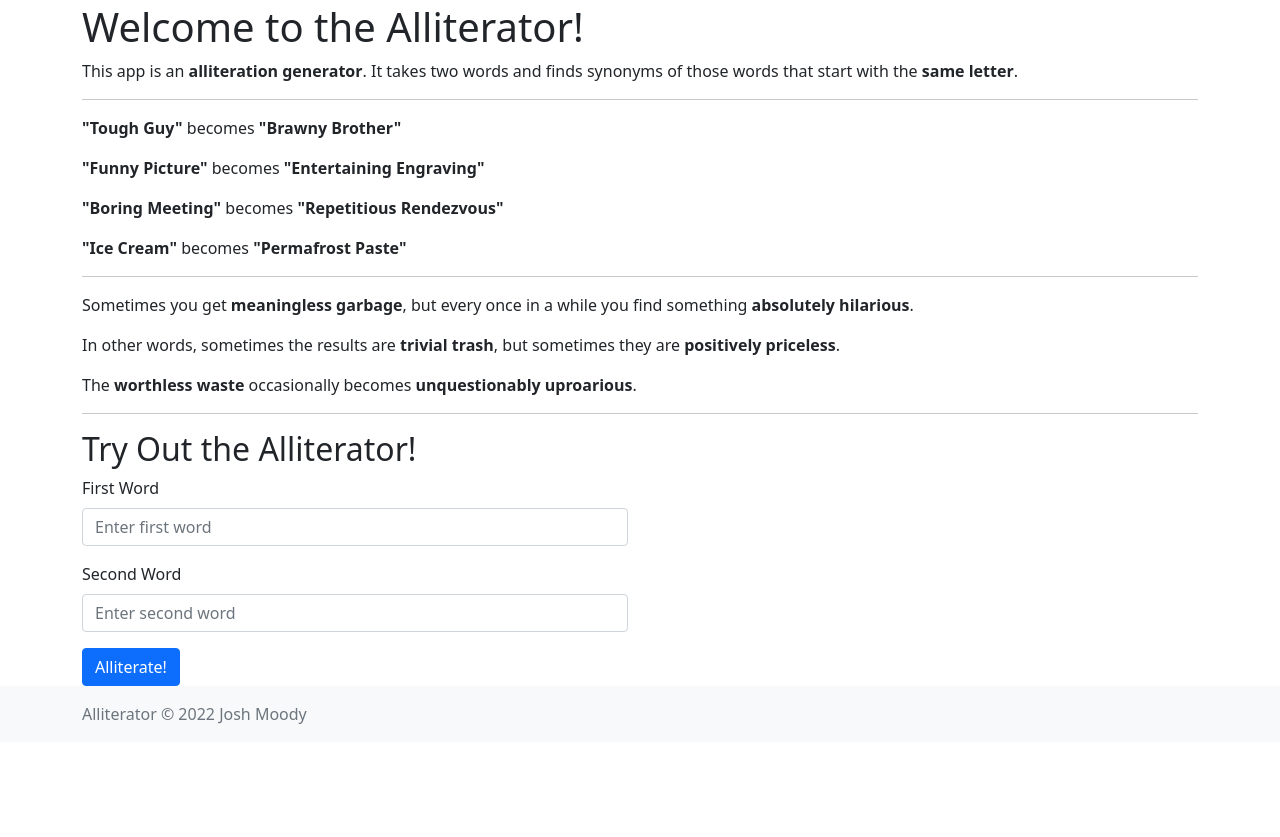
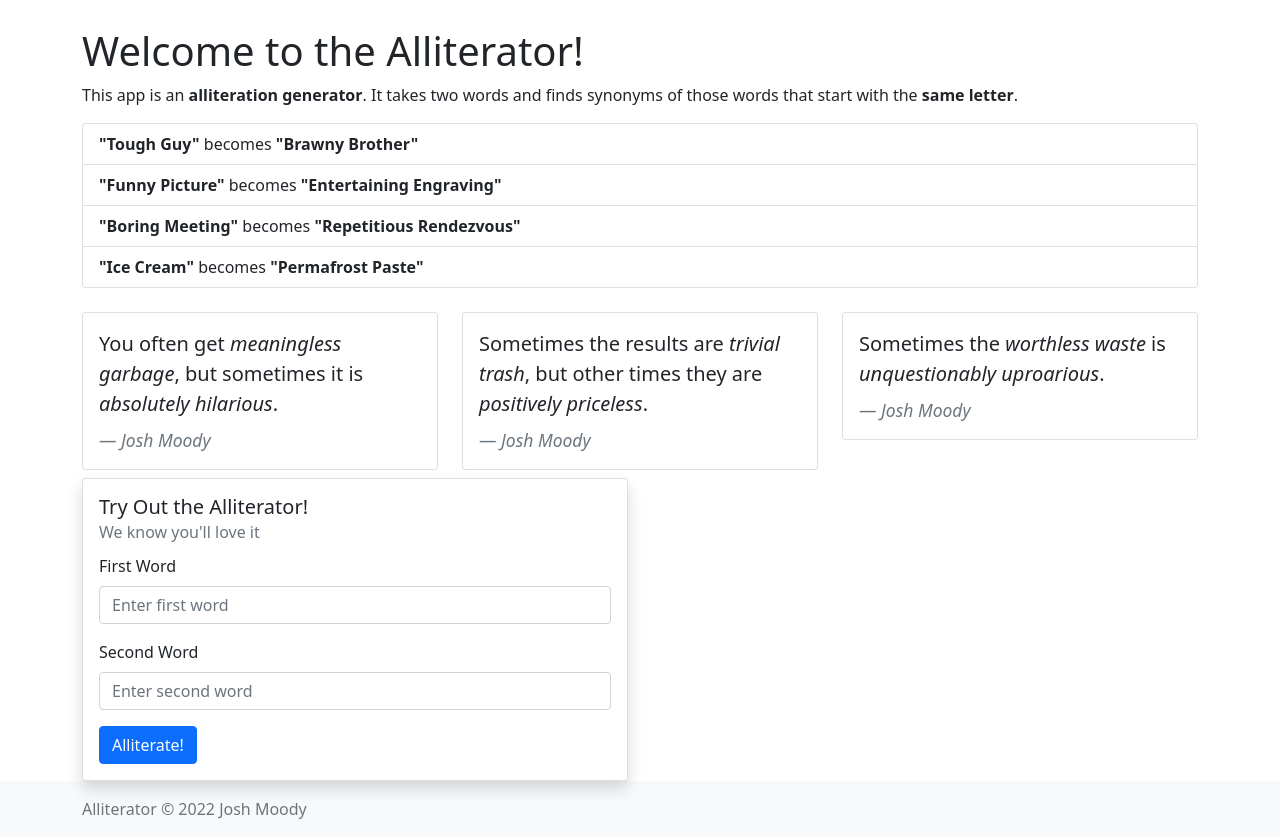
Before and after one commit to joshmoody24/alliterator, a Django app: page / in a window 1280 px wide. Shown: the part 61-898 px from the top of the page. Before the commit the page ends 785 px from the top, so only its background shows below. Run offline with Django 4.2, Linux system fonts and the light colour scheme.

Commit message:
further spiced up the homepage

```diff
--- a/mainapp/templates/index.html
+++ b/mainapp/templates/index.html
@@ -1,57 +1,72 @@
 {% extends 'base.html' %}
 {% block content %}
-<div class="row">
+<div class="row mt-4">
 	<div class="col">
 		<h1>Welcome to the Alliterator!</h1>
 		<p>
 			This app is an <strong>alliteration generator</strong>. It takes two words and finds synonyms of those words that start with the <strong>same letter</strong>.
 		</p>
 
-		<hr>
+		<ul class="list-group mb-3">
+			<li class="list-group-item"><strong>"Tough Guy"</strong> becomes <strong>"Brawny Brother"</strong></li>
+			<li class="list-group-item"><strong>"Funny Picture"</strong> becomes <strong>"Entertaining Engraving"</strong></li>
+			<li class="list-group-item"><strong>"Boring Meeting"</strong> becomes <strong>"Repetitious Rendezvous"</strong></li>
+			<li class="list-group-item"><strong>"Ice Cream"</strong> becomes <strong>"Permafrost Paste"</strong></li>
+		  </ul>
+  </div>
+</div>
 
-		<p>
-			<strong>"Tough Guy"</strong> becomes <strong>"Brawny Brother"</strong>
-		</p>
-		<p>
-			<strong>"Funny Picture"</strong> becomes <strong>"Entertaining Engraving"</strong>
-		</p>
-		<p>
-			<strong>"Boring Meeting"</strong> becomes <strong>"Repetitious Rendezvous"</strong>
-		</p>
-		<p>
-			<strong>"Ice Cream"</strong> becomes <strong>"Permafrost Paste"</strong>
-		</p>
-
-		<hr>
-
-		<p>
-			Sometimes you get <strong>meaningless garbage</strong>, but every once in a while you find something <strong>absolutely hilarious</strong>.
-		</p>
-		<p>
-			In other words, sometimes the results are <strong>trivial trash</strong>, but sometimes they are <strong>positively priceless</strong>.
-		</p>
-		<p>The <strong>worthless waste</strong> occasionally becomes <strong>unquestionably uproarious</strong>.</p>
-
-		<hr>
+<div class="row">
+	<div class="col-md-4">
+		<div class="card p-3 my-2">
+			<blockquote class="blockquote mb-0">
+				<p class="mb-0">You often get <em>meaningless garbage</em>, but sometimes it is <em>absolutely hilarious</em>.
+				</p>
+				<footer class="blockquote-footer mt-2"><cite title="Source Title">Josh Moody</cite></footer>
+			  </blockquote>
+		</div>
+	</div>
+	<div class="col-md-4">
+		<div class="card p-3 my-2">
+			<blockquote class="blockquote mb-0">
+				<p class="mb-0">Sometimes the results are <em>trivial trash</em>, but other times they are <em>positively priceless</em>.
+				</p>
+				<footer class="blockquote-footer mt-2"><cite title="Source Title">Josh Moody</cite></footer>
+			  </blockquote>
+		</div>
+	</div>
+	<div class="col-md-4">
+		<div class="card p-3 my-2">
+			<blockquote class="blockquote mb-0">
+				<p class="mb-0">Sometimes the <em>worthless waste</em> is <em>unquestionably uproarious</em>.
+				</p>
+				<footer class="blockquote-footer mt-2"><cite title="Source Title">Josh Moody</cite></footer>
+			  </blockquote>
+		</div>
 	</div>
 </div>
+
+
+
+
 <div class="row">
 	<div class="col-md-8 col-lg-6">
-
-		<h2>Try Out the Alliterator!</h2>
-		<form method="post" action={% url 'submit' %}>
+		<div class="card p-3 shadow rounded">
+		<h5 class="card-title">Try Out the Alliterator!</h5>
+		<h6 class="card-subtitle mb-2 text-muted">We know you'll love it</h6>
+		<form class="mt-1" method="post" action={% url 'submit' %}>
 			{% csrf_token %}
 			<div class="mb-3">
-				<label for="word1" class="form-label">First Word</label>
+				<label for="word1" class="form-label card-text">First Word</label>
 				<input class="form-control" name="word1" placeholder="Enter first word" />
 			</div>
 			<div class="mb-3">
-				<label for="word2" class="form-label">Second Word</label>
+				<label for="word2" class="form-label card-text">Second Word</label>
 				<input type="text" class="form-control" name="word2" placeholder="Enter second word" />
 			</div>
 			<input type="submit" class="btn btn-primary" value="Alliterate!" />
 		</form>
-
+		</div>
 	</div>
 </div>
 {% endblock content %}
```
